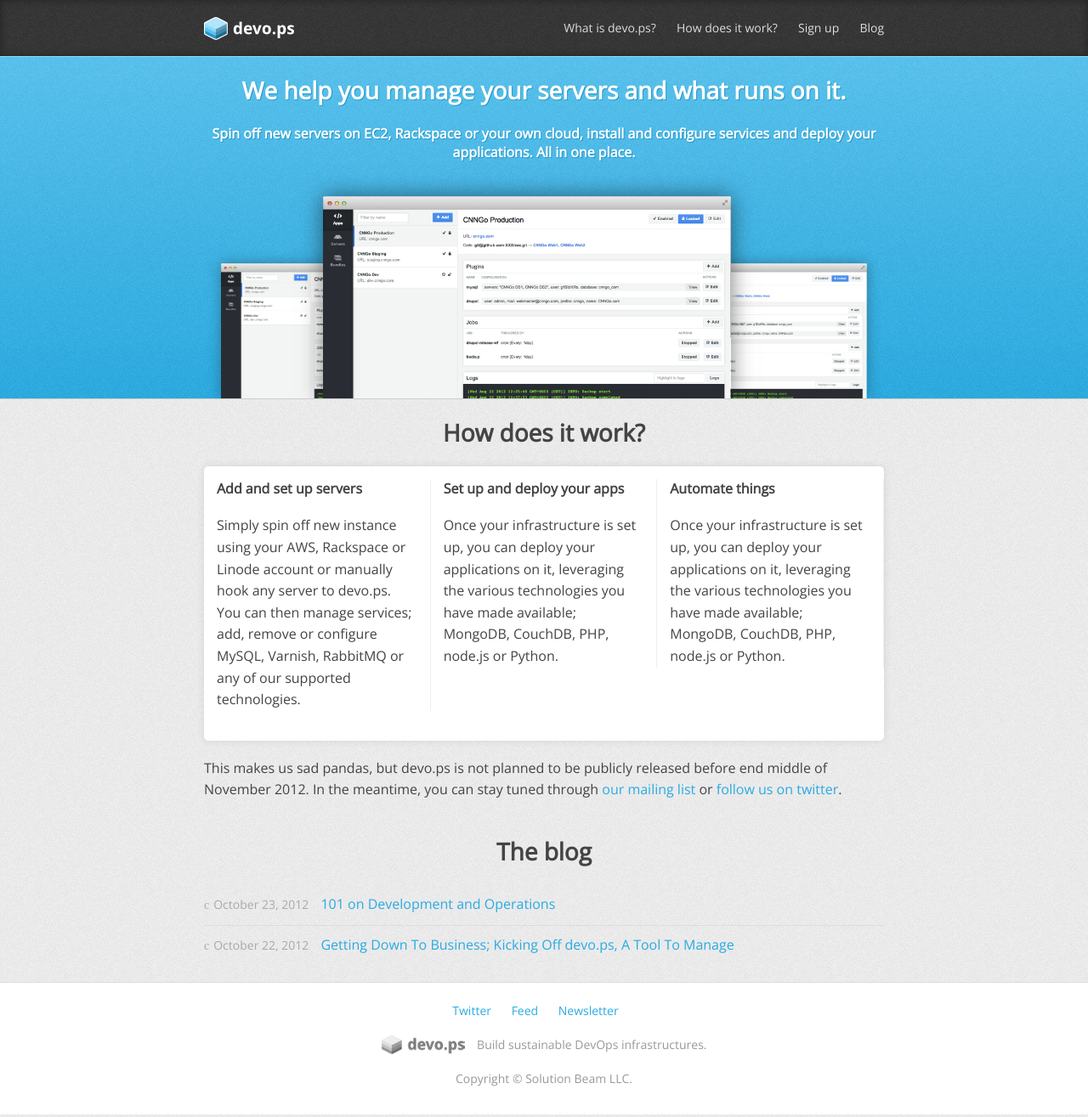
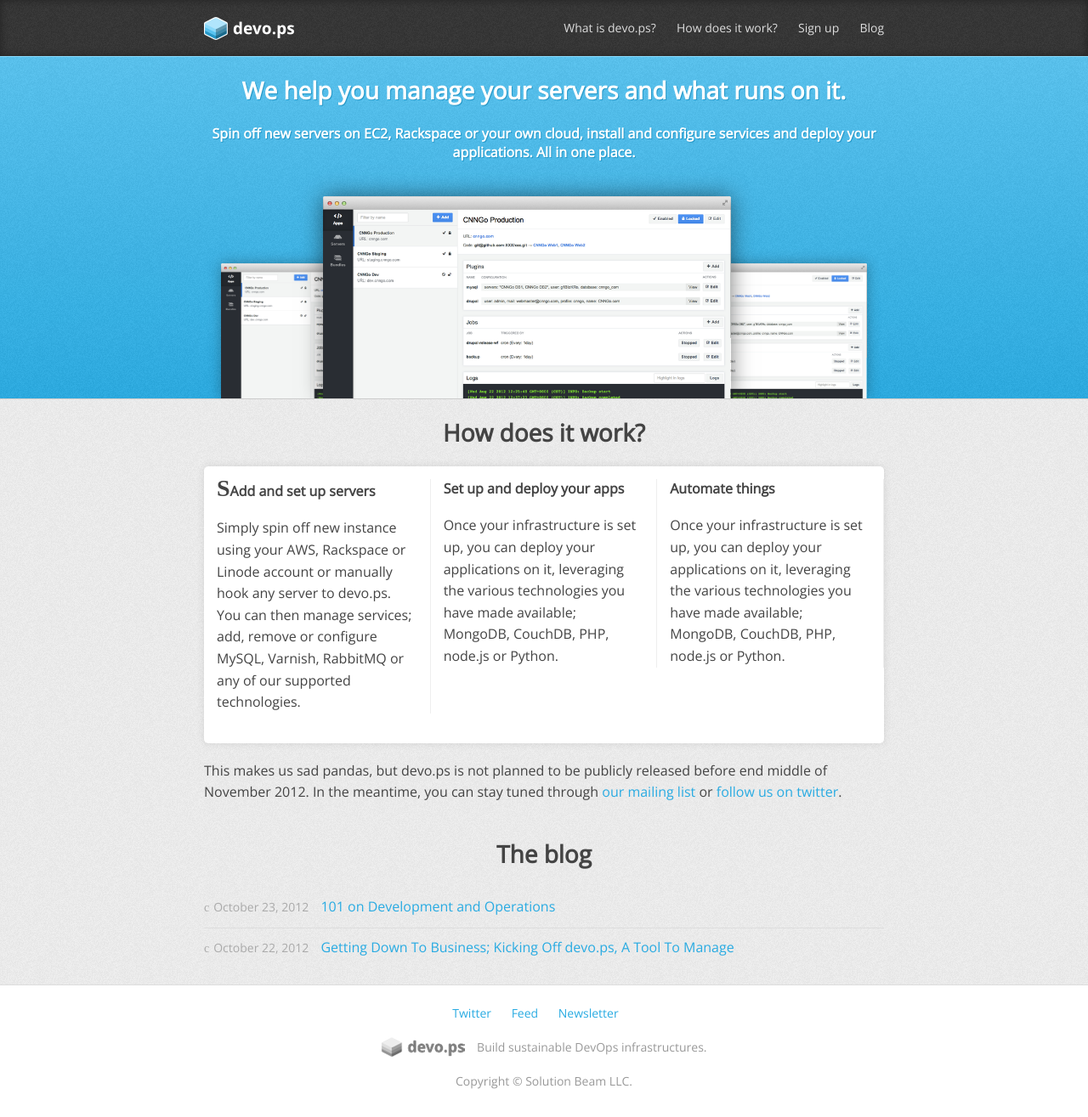
Before and after one commit to isabella232/devo-ps.github.io, a Jekyll site: the page built from index.html, in a window 1280 px wide. Shown: the whole page at 85% size. Built offline with Jekyll 4.4.1, drawn with Linux system fonts in a browser that asks for light colours; nearby versions of some CDN libraries; some web fonts are replaced; library files that are not in the unit come from our copies.

Commit message:
Cleaning up how section

```diff
--- a/css/style.css
+++ b/css/style.css
@@ -198,7 +198,7 @@
   padding: 0 15px;
 }
 
-#how h3.server:before {
+#how h3.servers:before {
   content: 'S';
   font-family: 'Pictos Custom';
   font-size: 28px;
```
